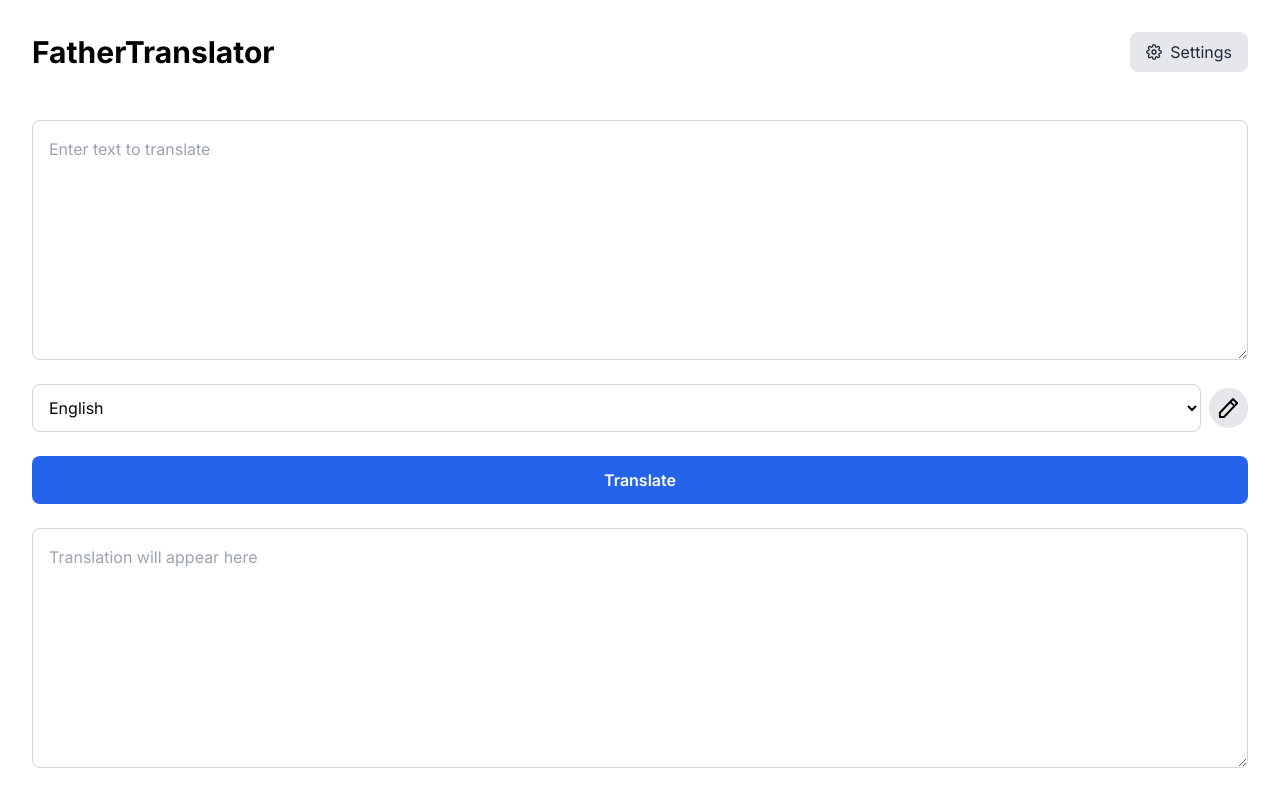
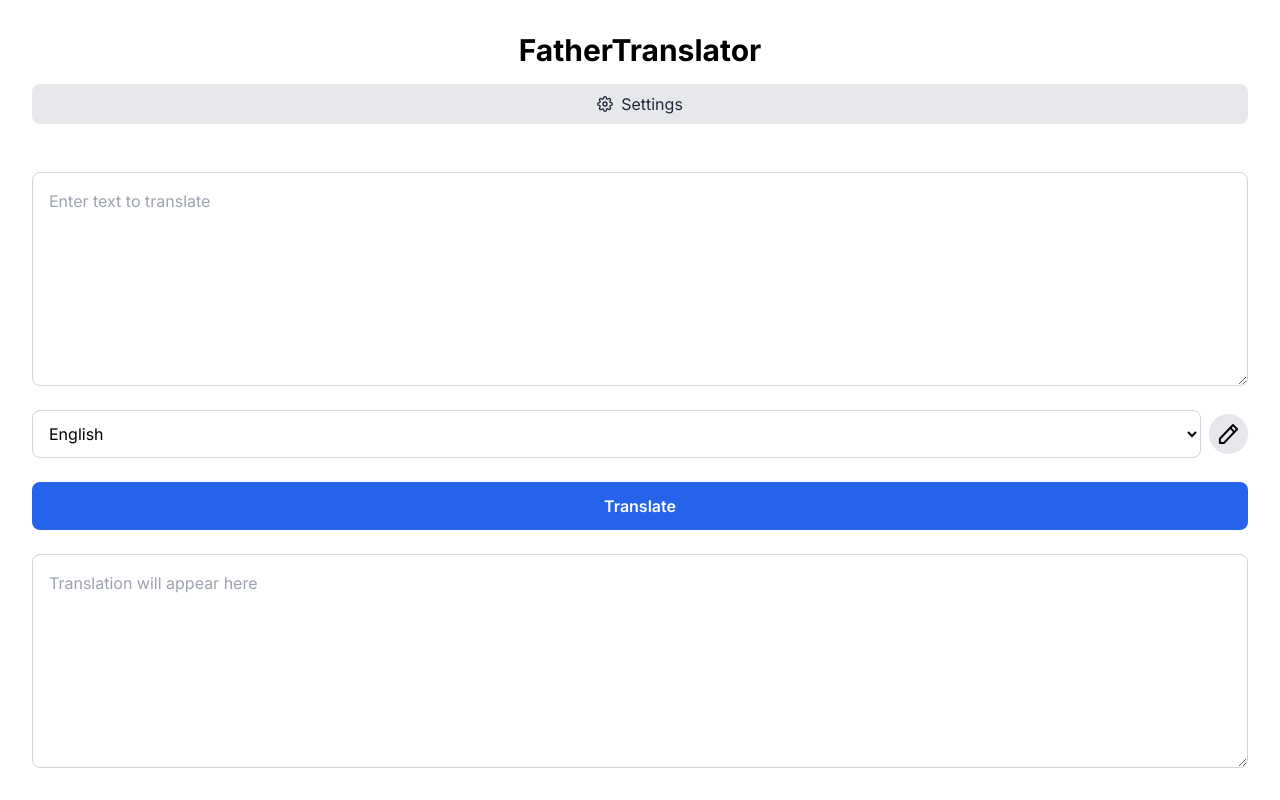
Before and after one commit to Oceanuo/OceanuoTranslate, a Next.js app: page / in a window 1280 px wide. Built offline with nearby package versions, Linux system fonts and the light colour scheme.

Commit message:
refactor(Settings): adjust layout for mobile-first design
Modify flex layout and button width in Settings component header

```diff
--- a/app/components/Settings.tsx
+++ b/app/components/Settings.tsx
@@ -165,9 +165,9 @@ const Settings = () => {
 
   return (
     <div className="translator">
-      <div className="flex flex-col sm:flex-row justify-between items-center mb-6 gap-4">
+      <div className="flex flex-col items-center mb-6 gap-4">
         <h1 className="text-2xl sm:text-3xl font-bold">FatherTranslator</h1>
-        <button onClick={toggleSettings} className="settings-button w-full sm:w-auto">
+        <button onClick={toggleSettings} className="settings-button w-full">
           <FiSettings />
           <span>Settings</span>
         </button>
```
